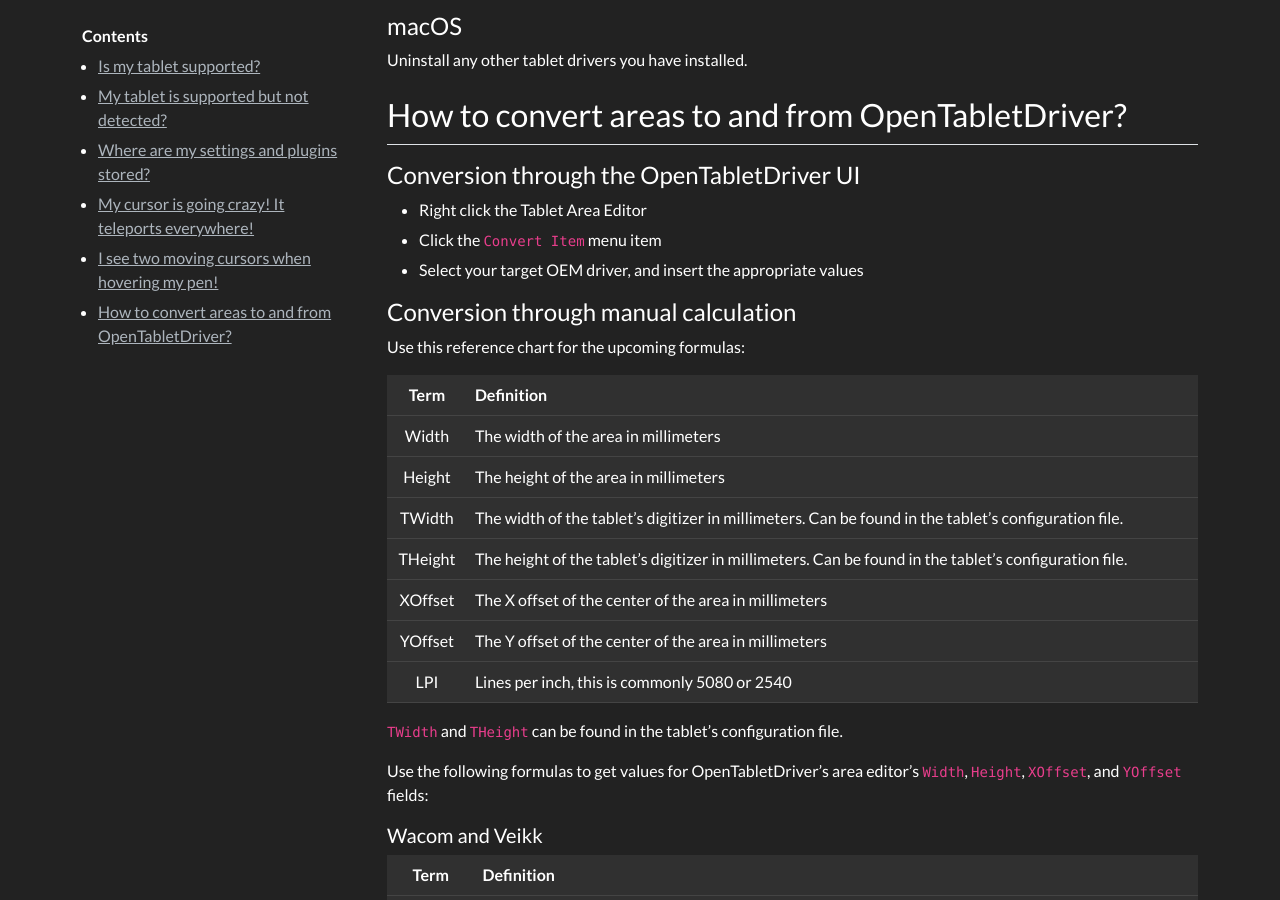
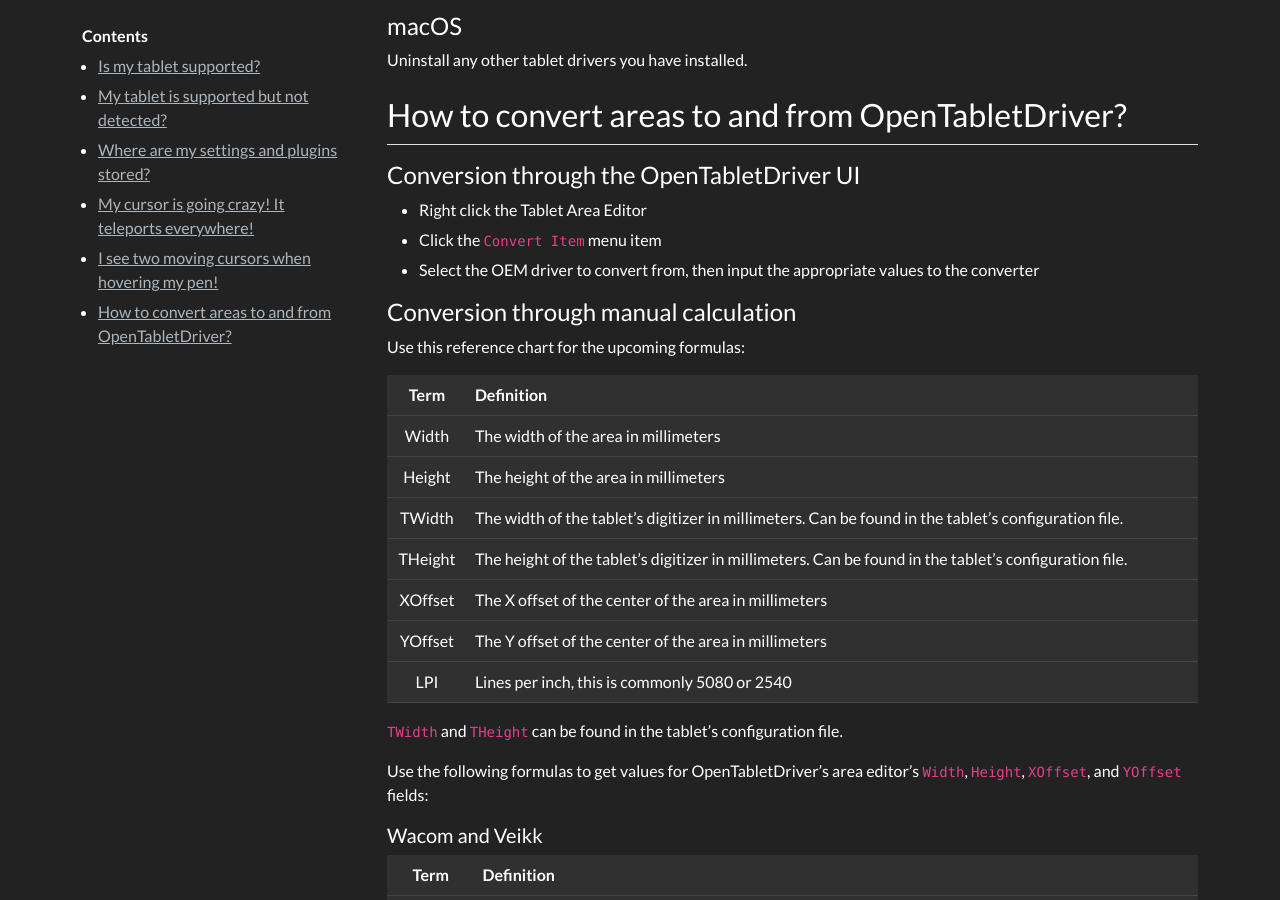
Before and after one commit to OpenTabletDriver/opentabletdriver.github.io, a Jekyll site: the page built from site/_wiki/FAQ/General.md, in a window 1280 px wide and 900 px high, scrolled down 2225 px. Built offline with Jekyll 4.4.1, drawn with Linux system fonts in a browser that asks for light colours; nearby versions of some CDN libraries; comment, search, counter and statistics services are not loaded.

Commit message:
FAQ/General: reword area converter line
Co-authored-by: Oscar Ivan Silvestre <oscar.silvestrexx@gmail.com>

```diff
--- a/site/_wiki/FAQ/General.md
+++ b/site/_wiki/FAQ/General.md
@@ -86,7 +86,7 @@ Uninstall any other tablet drivers you have installed.
 
 - Right click the Tablet Area Editor
 - Click the `Convert Item` menu item
-- Select your target OEM driver, and insert the appropriate values
+- Select the OEM driver to convert from, then input the appropriate values to the converter
 
 #### Conversion through manual calculation
 
```
